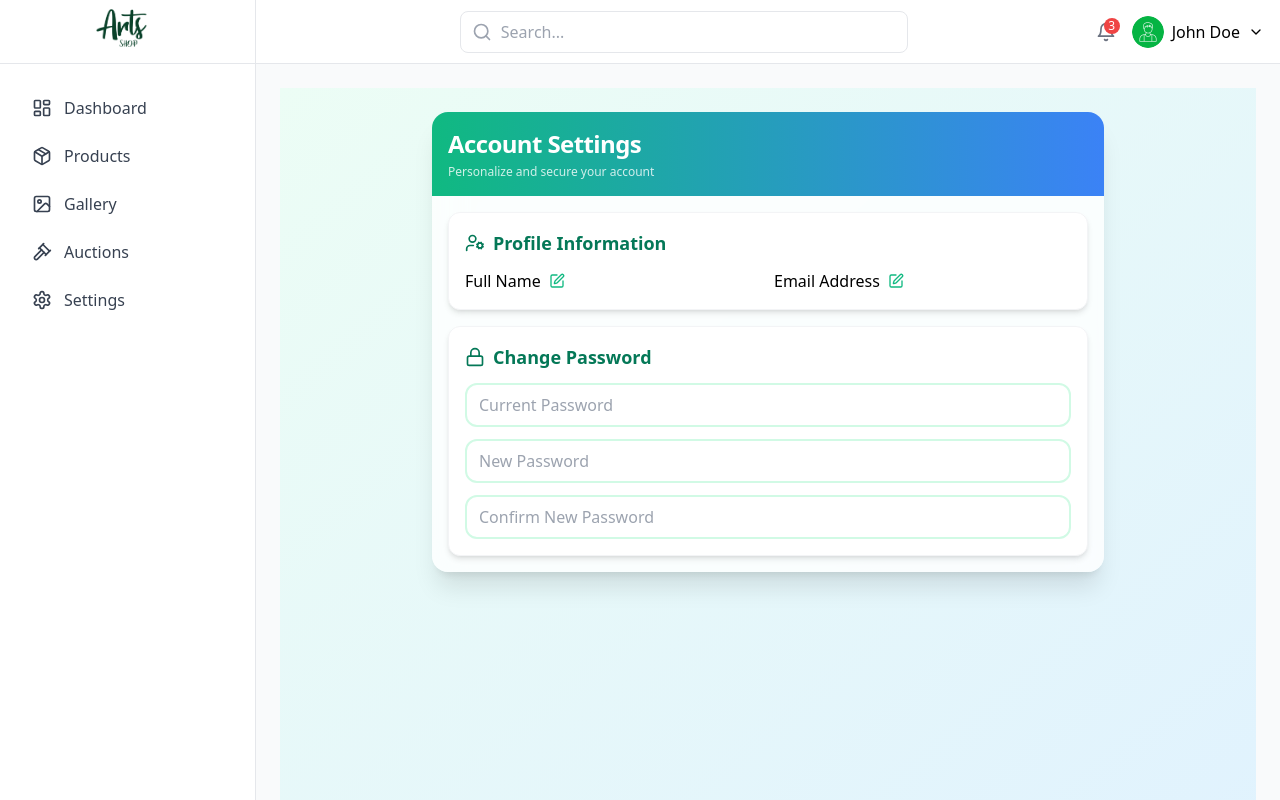
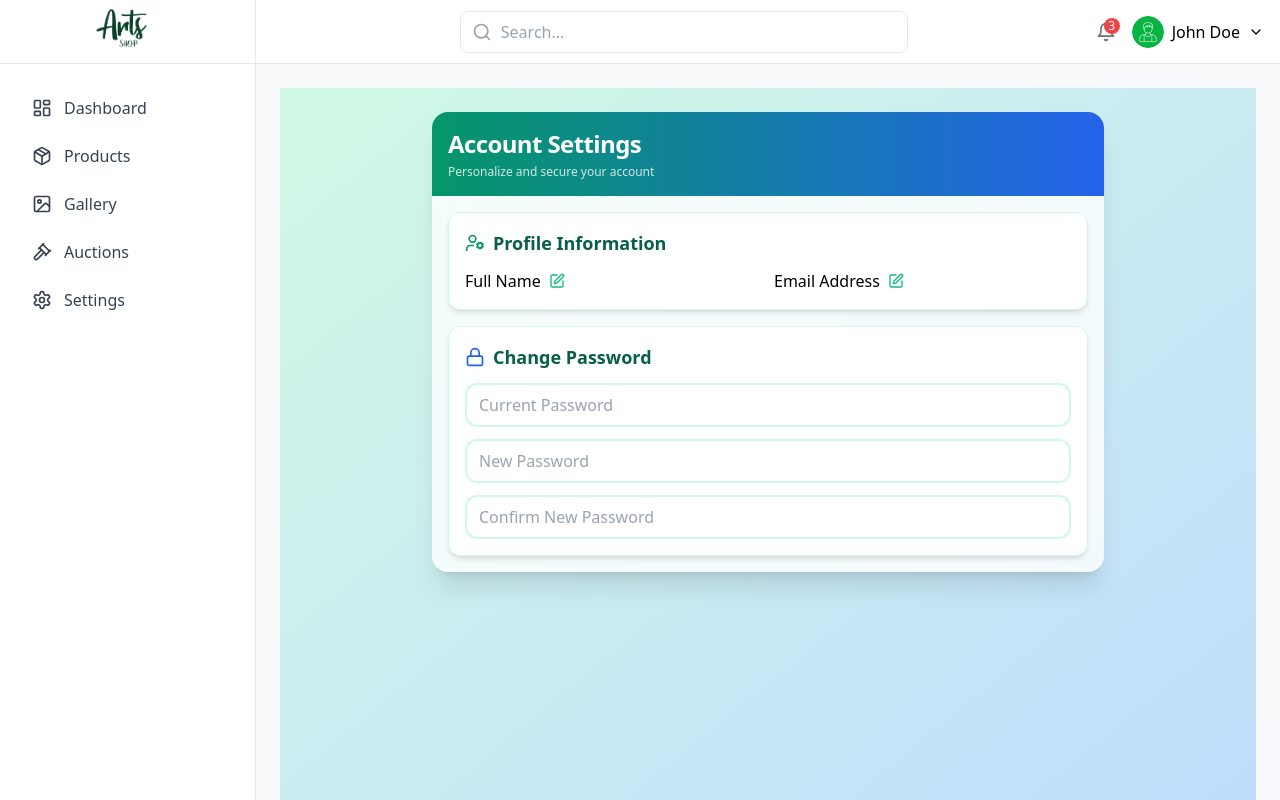
Before and after one commit to ArtEcommercePlatform/Artztall-front-end, a React (Vite) app: page /artisan/settings in a window 1280 px wide. Built offline with nearby package versions, Linux system fonts and the light colour scheme; the HTML template or start-up script is replaced by a standard one.

Commit message:
settingpage update

```diff
--- a/src/pages/artisan/Settings.tsx
+++ b/src/pages/artisan/Settings.tsx
@@ -67,10 +67,10 @@ const Settings: React.FC = () => {
   };
 
   return (
-    <div className="min-h-screen bg-gradient-to-br from-emerald-50 to-sky-100 py-6 px-4">
+    <div className="min-h-screen bg-gradient-to-br from-emerald-100 to-blue-200 py-6 px-4">
       <div className="max-w-2xl mx-auto space-y-4">
         <div className="bg-white/80 backdrop-blur-lg rounded-2xl shadow-xl overflow-hidden">
-          <div className="bg-gradient-to-r from-emerald-500 to-blue-500 p-4">
+          <div className="bg-gradient-to-r from-emerald-600 to-blue-600 p-4">
             <h1 className="text-2xl font-bold text-white tracking-tight">
               Account Settings
             </h1>
@@ -80,9 +80,9 @@ const Settings: React.FC = () => {
           </div>
 
           <div className="p-4 space-y-4">
-            <div className="bg-white rounded-xl border border-gray-100 shadow-md p-4">
-              <h2 className="text-lg font-semibold mb-3 flex items-center text-emerald-700">
-                <UserCog className="mr-2 w-5 h-5" />
+            <div className="bg-white rounded-xl border border-emerald-100 shadow-md p-4">
+              <h2 className="text-lg font-semibold mb-3 flex items-center text-emerald-800">
+                <UserCog className="mr-2 w-5 h-5 text-emerald-600" />
                 Profile Information
               </h2>
               <div className="grid md:grid-cols-2 gap-3">
@@ -133,9 +133,9 @@ const Settings: React.FC = () => {
               </div>
             </div>
 
-            <div className="bg-white rounded-xl border border-gray-100 shadow-md p-4">
-              <h2 className="text-lg font-semibold mb-3 flex items-center text-emerald-700">
-                <Lock className="mr-2 w-5 h-5" />
+            <div className="bg-white rounded-xl border border-emerald-100 shadow-md p-4">
+              <h2 className="text-lg font-semibold mb-3 flex items-center text-emerald-800">
+                <Lock className="mr-2 w-5 h-5 text-blue-600" />
                 Change Password
               </h2>
               <div className="space-y-3">
@@ -197,10 +197,10 @@ const Settings: React.FC = () => {
                 className="
                   px-4
                   py-2
-                  bg-emerald-600
+                  bg-emerald-700
                   text-white
                   rounded-lg
-                  hover:bg-emerald-700
+                  hover:bg-emerald-800
                   transition-colors
                   text-sm
                   shadow-md
```
